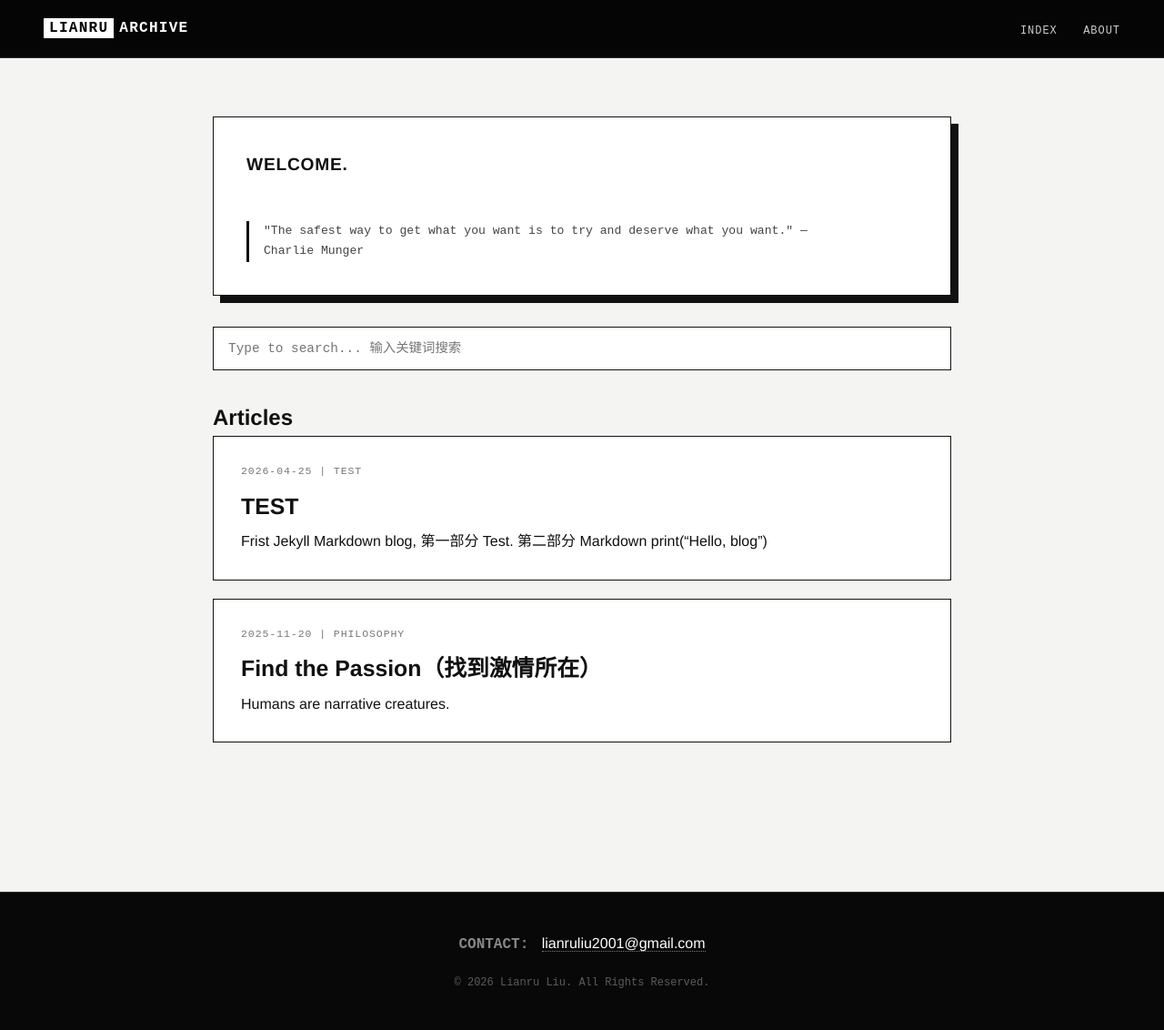
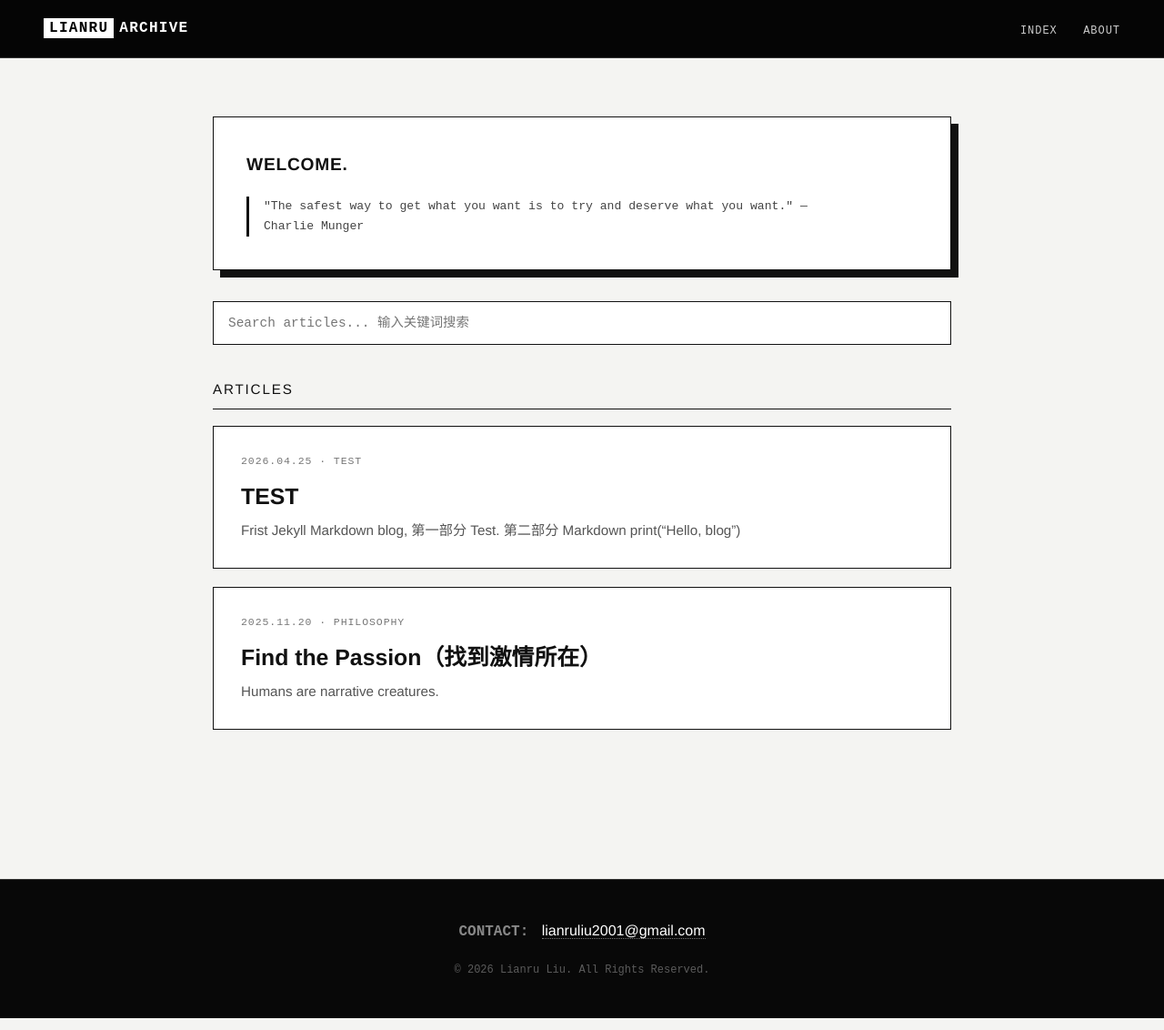
Before and after one commit to LianruLiu/LianruLiu.github.io, a Jekyll site: the page built from index.html, in a window 1280 px wide. Shown: the whole page at 91% size. Built offline with Jekyll 4.4.1, drawn with Linux system fonts in a browser that asks for light colours.

Commit message:
Refactor index.html for better structure and search
Updated the HTML structure and improved accessibility features.

```diff
--- a/index.html
+++ b/index.html
@@ -5,7 +5,7 @@ title: LIANRU ARCHIVE
 
 <div class="intro-box">
   <h2>WELCOME.</h2>
-  <br>
+
   <div class="intro-quote">
     "The safest way to get what you want is to try and deserve what you want." — Charlie Munger
   </div>
@@ -16,20 +16,20 @@ title: LIANRU ARCHIVE
     type="text"
     id="search-input"
     class="search-input"
-    placeholder="Type to search... 输入关键词搜索"
+    placeholder="Search articles... 输入关键词搜索"
     onkeyup="filterPosts()"
   >
 </div>
 
-<h2>Articles</h2>
+<div class="section-title">Articles</div>
 
 <div class="post-list">
   {% for post in site.posts %}
-    <div class="post-card">
+    <article class="post-card">
       <div class="post-meta">
-        {{ post.date | date: "%Y-%m-%d" }}
+        {{ post.date | date: "%Y.%m.%d" }}
         {% if post.categories %}
-          | {{ post.categories | join: ", " }}
+          · {{ post.categories | join: " / " }}
         {% endif %}
       </div>
 
@@ -37,11 +37,13 @@ title: LIANRU ARCHIVE
         <a href="{{ post.url | relative_url }}">{{ post.title }}</a>
       </h2>
 
-      <p>{{ post.excerpt | strip_html | truncate: 120 }}</p>
-    </div>
+      <p class="post-excerpt">
+        {{ post.excerpt | strip_html | truncate: 150 }}
+      </p>
+    </article>
   {% endfor %}
 </div>
 
-<div id="no-results" style="display:none; text-align:center; color:#666;">
+<div id="no-results">
   No articles found.
 </div>
```
